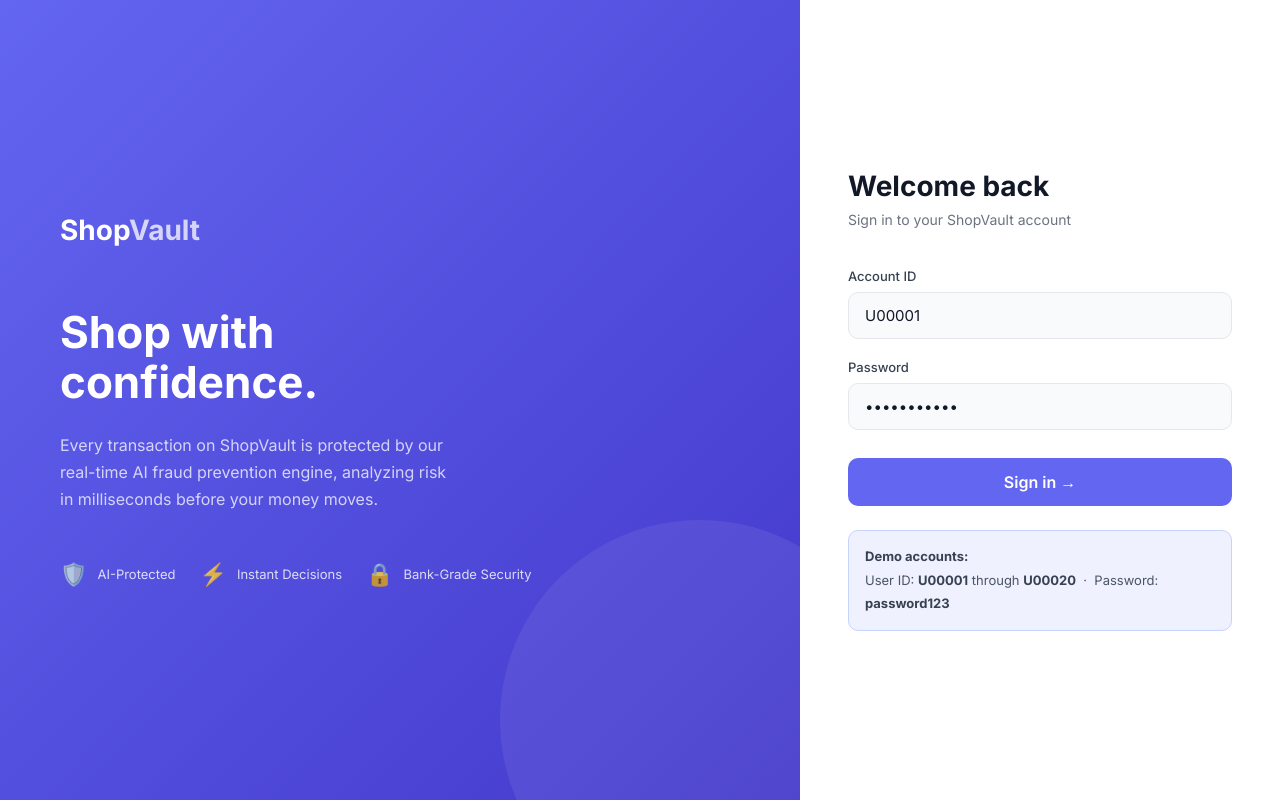
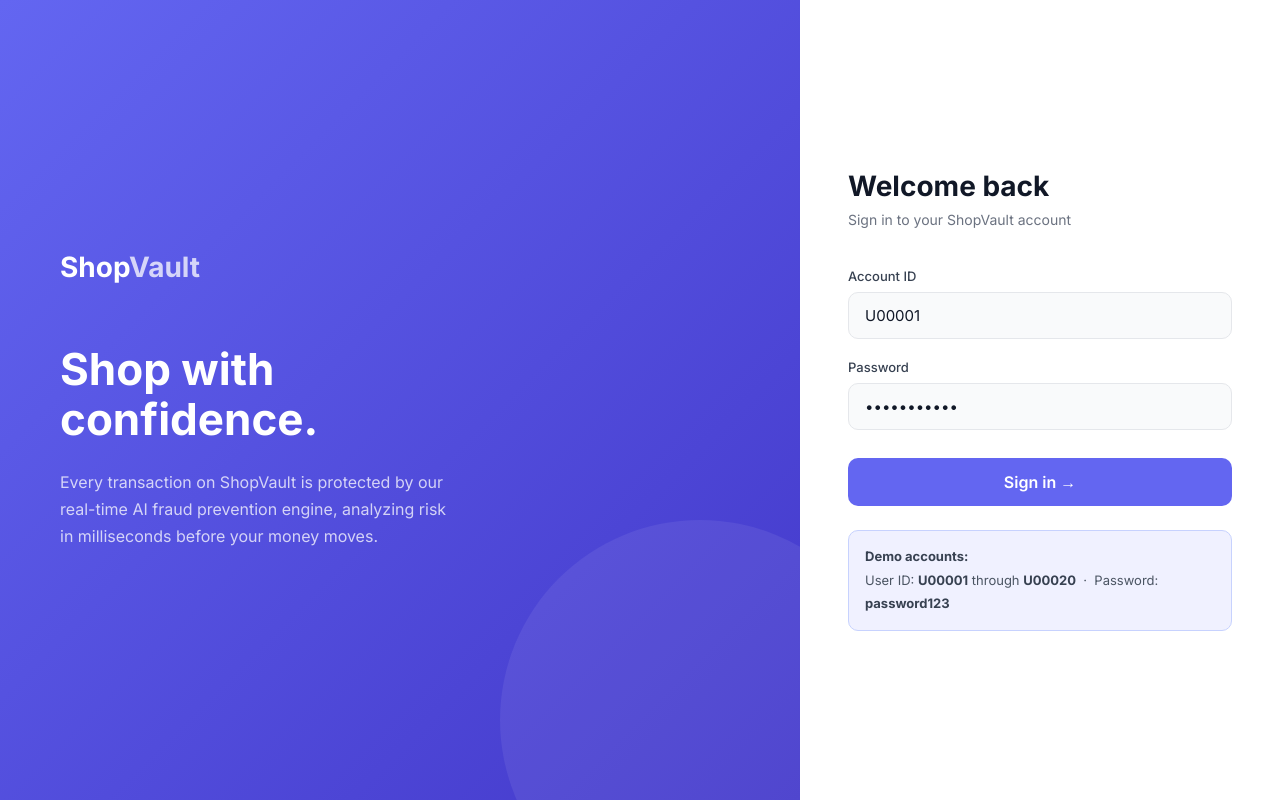
Before and after one commit to Bhavanasa1902/AI-powered-Financial-Fraud-Detection-Anomaly-Analysis, a Flask app: page / in a window 1280 px wide. Run offline with Flask 3, Linux system fonts and the light colour scheme.

Commit message:
Remove trust badges from login page
Remove the trust-badges block from src/api/templates/login.html. Deletes three badge elements (AI-Protected, Instant Decisions, Bank-Grade Security) to simplify the header layout and reduce visual clutter on the login screen.

```diff
--- a/src/api/templates/login.html
+++ b/src/api/templates/login.html
@@ -103,11 +103,6 @@
         <div class="brand-logo">Shop<span>Vault</span></div>
         <div class="brand-tagline">Shop with<br>confidence.</div>
         <p class="brand-sub">Every transaction on ShopVault is protected by our real-time AI fraud prevention engine, analyzing risk in milliseconds before your money moves.</p>
-        <div class="trust-badges">
-            <div class="badge"><span class="badge-icon">🛡️</span> AI-Protected</div>
-            <div class="badge"><span class="badge-icon">⚡</span> Instant Decisions</div>
-            <div class="badge"><span class="badge-icon">🔒</span> Bank-Grade Security</div>
-        </div>
     </div>
 
     <div class="login-form-panel">
```
